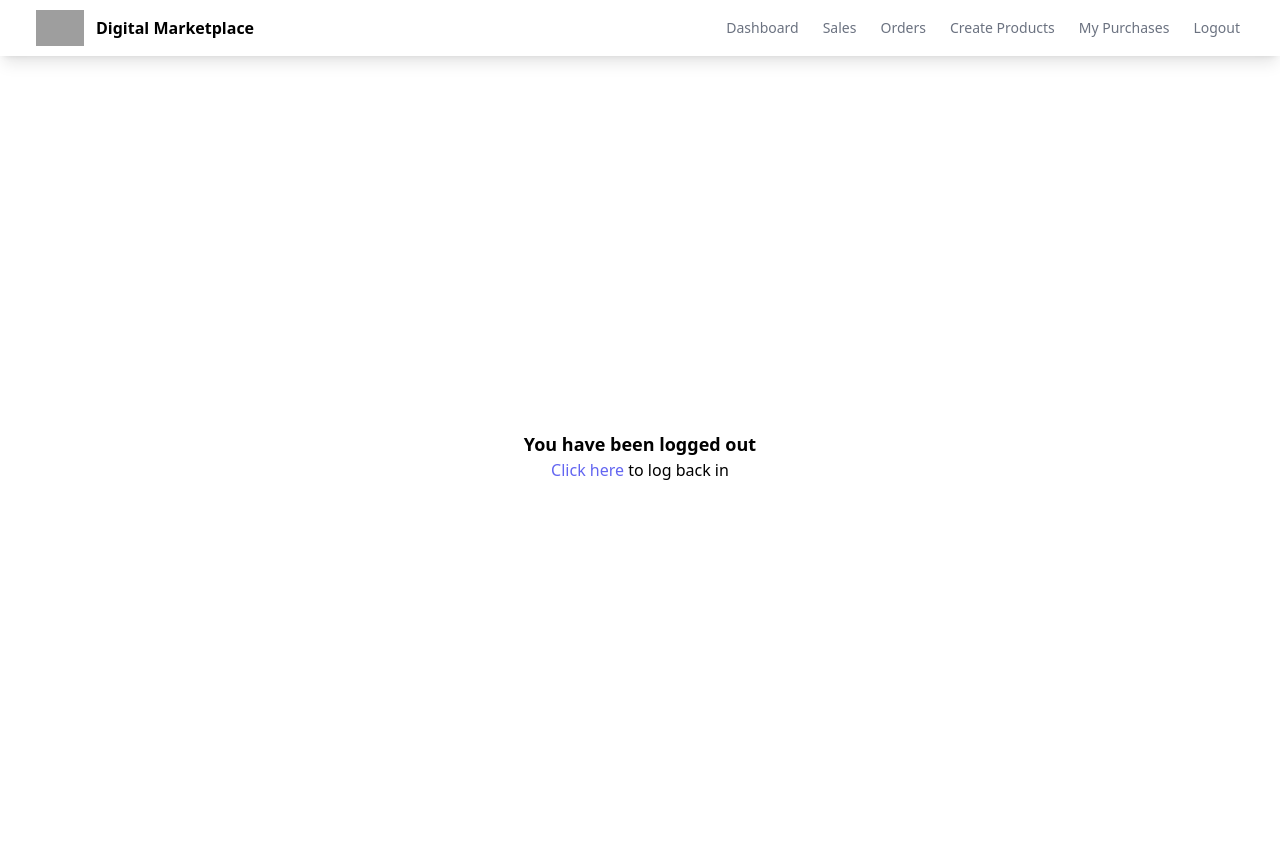
After one commit to lddi-lab/django-digitalmarketplace, a Django app: page /logout/ in a window 1280 px wide. The commit adds this page. Run offline with Django 4.2, Linux system fonts and the light colour scheme; some libraries are stand-ins or nearby versions; grey boxes are pictures that could not be loaded.

Commit message:
added logout functionality

```diff
--- a/myapp/templates/myapp/base.html
+++ b/myapp/templates/myapp/base.html
@@ -19,7 +19,7 @@
                 <a href="" class="mr-6 text-sm font-medium text-gray-500">Orders</a>
                 <a href="" class="mr-6 text-sm font-medium text-gray-500">Create Products</a>
                 <a href="" class="mr-6 text-sm font-medium text-gray-500">My Purchases</a>
-                <a href="" class="mr-6 text-sm font-medium text-gray-500">Logout</a>
+                <a href="{% url 'logout' %}" class="mr-6 text-sm font-medium text-gray-500">Logout</a>
             </div>
         </div>
     </nav>
--- a/myapp/templates/myapp/login.html
+++ b/myapp/templates/myapp/login.html
@@ -18,6 +18,7 @@
         </div>
         <button class="bg-green-500 text-white px-4 py-2" type="submit">Login</button>
     </form>
+    <p class="m-10">New to the website? <a class="text-indigo-500" href="{% url 'register' %}">Click here</a> to register</p>
 </div>
 
 {% endblock %}
--- /dev/null
+++ b/myapp/templates/myapp/logout.html
@@ -0,0 +1,8 @@
+{% extends 'myapp/base.html' %}
+{% block body %}
+<div class="flex flex-col justify-center items-center min-h-screen">
+    <h1 class="font-bold text-lg">You have been logged out</h1>
+    <p><span><a class="text-indigo-500" href="{% url 'login' %}">Click here</a> to log back in</span></p>
+</div>
+
+{% endblock %}
--- a/myapp/templates/myapp/register.html
+++ b/myapp/templates/myapp/register.html
@@ -30,8 +30,7 @@
         </div>
         <button class="bg-green-500 text-white px-4 py-2" type="submit">Create User</button>
     </form>
+    <p class="m-10">Already registered? <a class="text-indigo-500" href="{% url 'login' %}">Click here</a> to login</p>
 </div>
 
-
-
 {% endblock %}
--- a/myapp/urls.py
+++ b/myapp/urls.py
@@ -11,4 +11,5 @@ urlpatterns = [
     path('dashboard', views.dashboard, name='dashboard'),
     path('register/', views.register, name='register'),
     path('login/', auth_view.LoginView.as_view(template_name='myapp/login.html'), name='login'),
+    path('logout/', auth_view.LogoutView.as_view(template_name='myapp/logout.html'), name='logout'),
 ]
```
Also changed, not shown: db.sqlite3, mysite/settings.py (line endings or trailing spaces).
